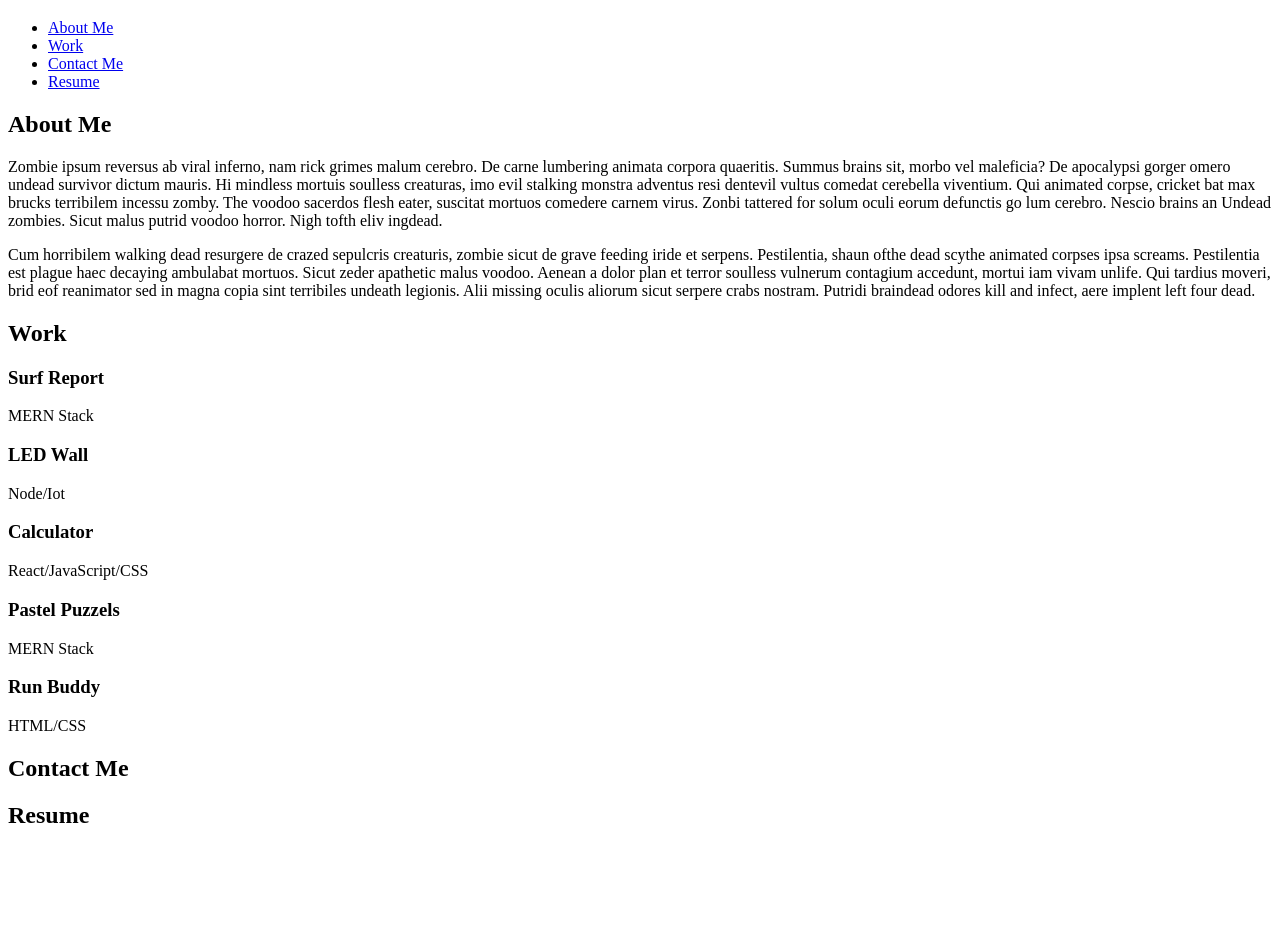
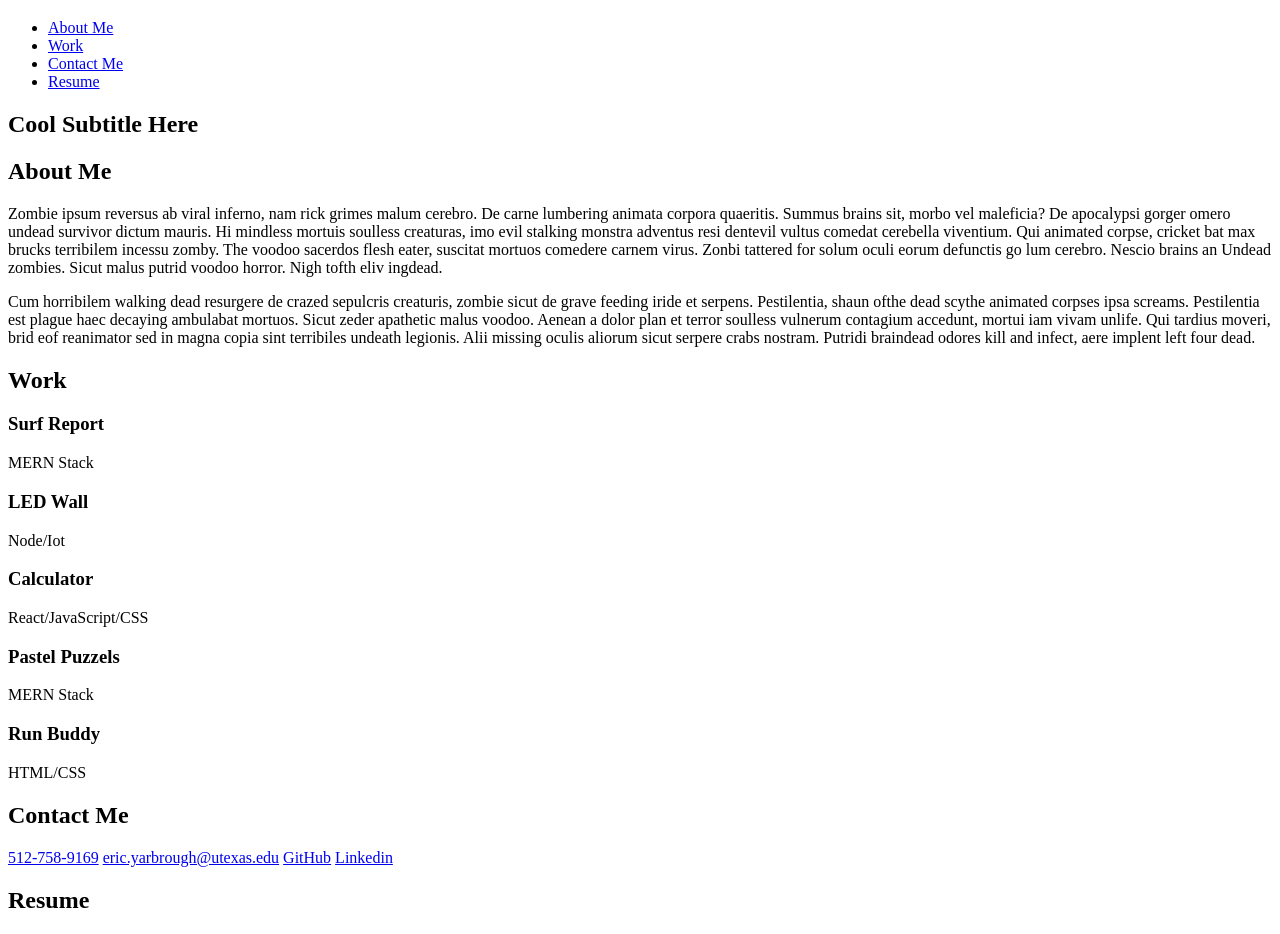
Before and after one commit to ericy98/professional-portfolio, a plain HTML site: page index.html in a window 1280 px wide. Shown: the part 61-995 px from the top of the page. Before the commit the page ends 910 px from the top, so only its background shows below. Drawn offline with Linux system fonts and the light colour scheme.

Commit message:
add contact-me info

```diff
--- a/index.html
+++ b/index.html
@@ -26,6 +26,11 @@
                 </ul>
             </nav>
         </header>
+
+        <!-- Hero -->
+        <section id="hero">
+            <h2 class="section-title">Cool Subtitle Here</h2>
+        </section>
 
         <!-- About Me -->
         <section id="about-me">
@@ -90,6 +95,12 @@
             <h2 class="section-title">
                 Contact Me
             </h2>
+            <div class="contact-info">
+                <a href="tel:+15127589169">512-758-9169</a>
+                <a href="mailto:eric.yarbrough@utexas.edu">eric.yarbrough@utexas.edu</a>
+                <a href="https://github.com/ericy98" target= "_blank">GitHub</a>
+                <a href="https://www.linkedin.com/in/eric-y-88234b111/" target="_blank">Linkedin</a>
+            </div>
 
         </section>
 
```
